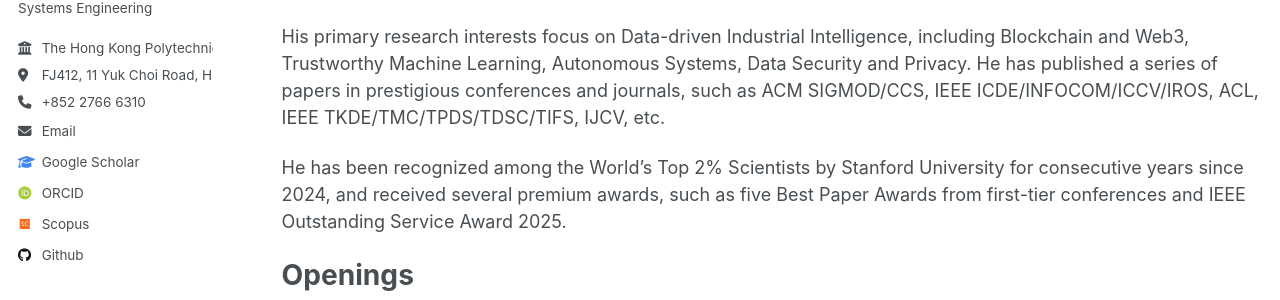
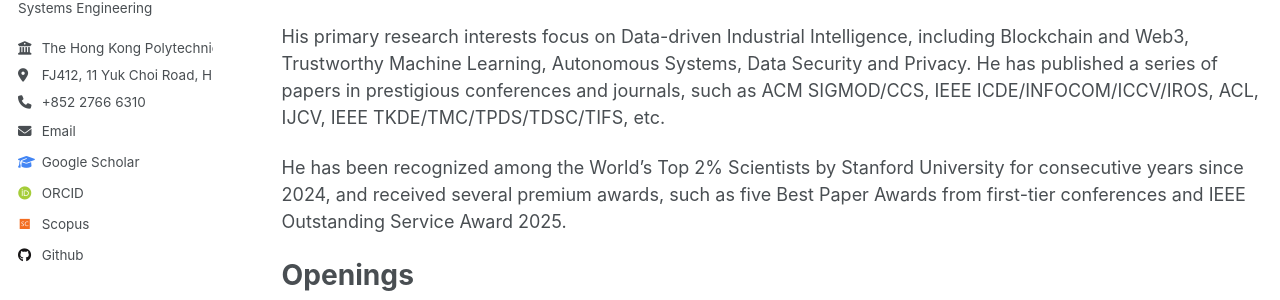
Before and after one commit to PENG-Zhe/peng-zhe.github.io, a Jekyll site: the page built from _pages/about.md, in a window 1280 px wide and 900 px high. Shown: the part 365-665 px from the top of the window. Built offline with Jekyll 4.4.1, drawn with Linux system fonts in a browser that asks for light colours; some web fonts are replaced.

```diff
--- a/_pages/about.md
+++ b/_pages/about.md
@@ -19,7 +19,7 @@ Dr. Peng is currently an Assistant Professor at the [Department of Industrial an
 
 He received his Ph.D. degree in Computer Science from The Hong Kong Polytechnic University, the M.Phil. degree in Electronic Engineering and Information Science from University of Science and Technology of China, and the B.Eng. degree in Communication Engineering from Northwestern Polytechnical University. He was a visiting scholar in the Department of Electrical and Computer Engineering at Stony Brook University.
 
-His primary research interests focus on Data-driven Industrial Intelligence, including Blockchain and Web3, Trustworthy Machine Learning, Autonomous Systems, Data Security and Privacy. He has published a series of papers in prestigious conferences and journals, such as ACM SIGMOD/CCS, IEEE ICDE/INFOCOM/ICCV/IROS, ACL, IEEE TKDE/TMC/TPDS/TDSC/TIFS, IJCV, etc.
+His primary research interests focus on Data-driven Industrial Intelligence, including Blockchain and Web3, Trustworthy Machine Learning, Autonomous Systems, Data Security and Privacy. He has published a series of papers in prestigious conferences and journals, such as ACM SIGMOD/CCS, IEEE ICDE/INFOCOM/ICCV/IROS, ACL, IJCV, IEEE TKDE/TMC/TPDS/TDSC/TIFS, etc.
 
 He has been recognized among the World’s Top 2% Scientists by Stanford University for consecutive years since 2024, and received several premium awards, such as five Best Paper Awards from first-tier conferences and IEEE Outstanding Service Award 2025.
 
```
